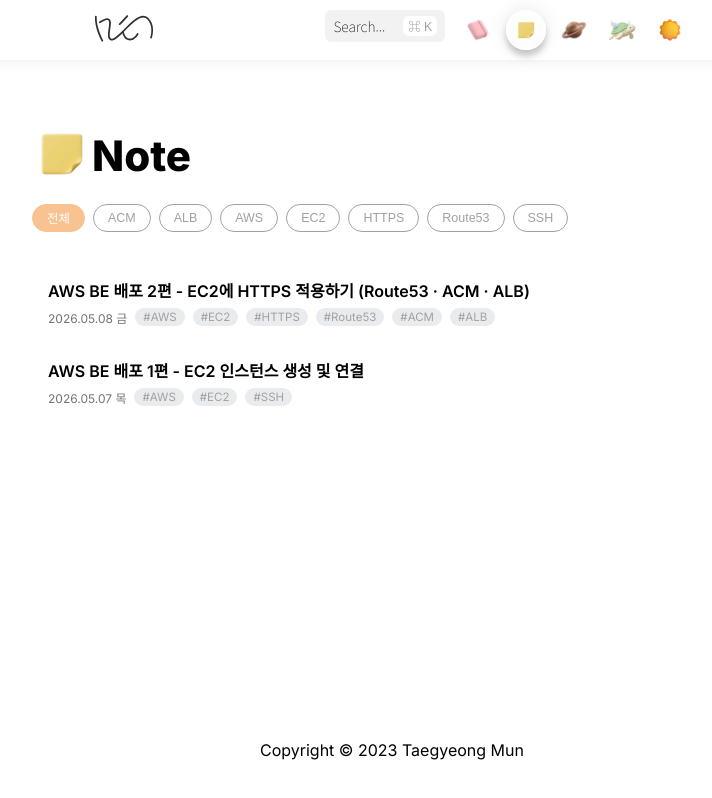
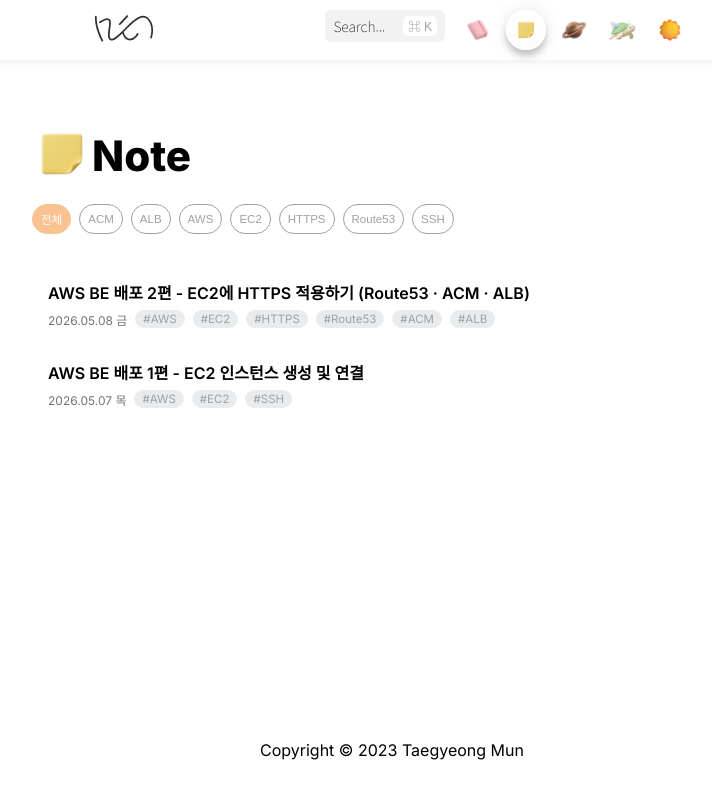
Before and after one commit to xmun74/xmunt, a Next.js app: page /note in a window 1280 px wide. Shown: the whole page, without its empty margins (248-960 px from the left). Built offline with nearby package versions, Linux system fonts and the light colour scheme.

Commit message:
style: note tags

```diff
--- a/app/note/[slug]/note-detail-page.tsx
+++ b/app/note/[slug]/note-detail-page.tsx
@@ -85,7 +85,7 @@ export default function NoteDetailPage({
         <NoteHeader>
           <NoteTitle>{note.title}</NoteTitle>
           <NoteMeta>
-            <NoteDate>{note.date}</NoteDate>
+            <NoteDate>{note.date.replace(/-/g, '.')}</NoteDate>
             {note.tags?.map((t) => (
               <TagBadge key={t}>#{t}</TagBadge>
             ))}
--- a/app/note/note-page.tsx
+++ b/app/note/note-page.tsx
@@ -34,9 +34,14 @@ const FilterBar = styled.div`
   margin-bottom: 2rem;
 `
 const FilterPill = styled.button<{ $active: boolean }>`
-  padding: 4px 14px;
+  font-size: 0.72rem;
+  font-weight: 500;
+  height: 30px;
+  display: flex;
+  align-items: center;
+  justify-content: center;
+  padding: 0px 8px;
   border-radius: 999px;
-  font-size: 0.78rem;
   border: 1px solid
     ${({ $active }) => ($active ? themeColor.accent2 : themeColor.text3)};
   background: ${({ $active }) =>
```
